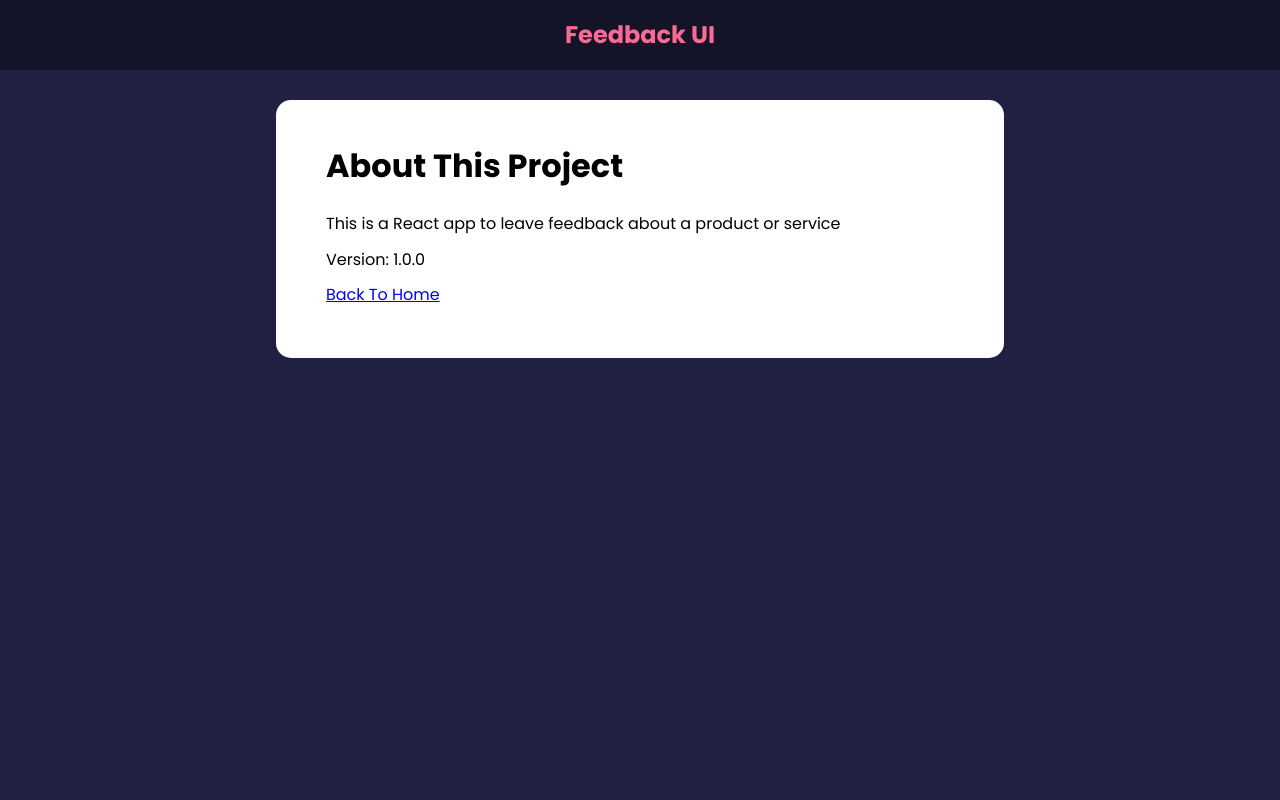
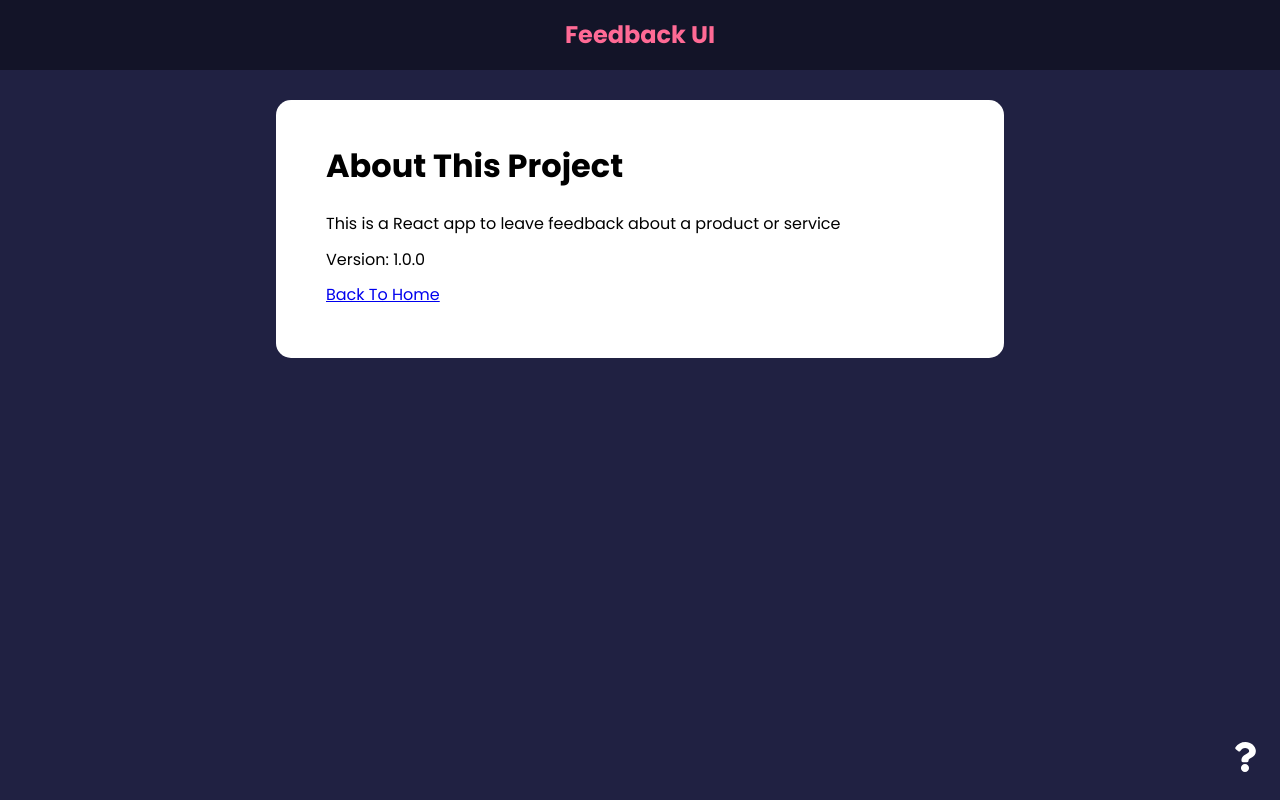
Before and after one commit to r-keenan/feedback-ui, a React (Create React App) app: page /about in a window 1280 px wide. Built offline with nearby package versions, Linux system fonts and the light colour scheme.

Commit message:
Created AboutIconLink. Replaced a tags with Link.

```diff
--- a/src/App.js
+++ b/src/App.js
@@ -7,6 +7,7 @@ import FeedbackData from "./data/FeedbackData";
 import FeedbackStats from "./components/FeedbackStats";
 import FeedbackForm from "./components/FeedbackForm";
 import AboutPage from "./pages/AboutPage";
+import AboutIconLink from "./components/AboutIconLink";
 
 function App() {
   const [feedback, setFeedback] = useState(FeedbackData);
@@ -44,6 +45,7 @@ function App() {
 
           <Route path="/about" element={<AboutPage />} />
         </Routes>
+        <AboutIconLink />
       </div>
     </Router>
   );
--- /dev/null
+++ b/src/components/AboutIconLink.jsx
@@ -0,0 +1,12 @@
+import { FaQuestion } from "react-icons/fa";
+import { Link } from "react-router-dom";
+
+export default function AboutIconLink() {
+  return (
+    <div className="about-link">
+      <Link to="/about">
+        <FaQuestion size={30} />
+      </Link>
+    </div>
+  );
+}
--- a/src/pages/AboutPage.jsx
+++ b/src/pages/AboutPage.jsx
@@ -1,4 +1,5 @@
 import Card from "../components/shared/Card";
+import { Link } from "react-router-dom";
 
 export default function AboutPage() {
   return (
@@ -9,7 +10,7 @@ export default function AboutPage() {
         <p>Version: 1.0.0</p>
 
         <p>
-          <a href="/">Back To Home</a>
+          <Link to="/">Back To Home</Link>
         </p>
       </div>
     </Card>
```
